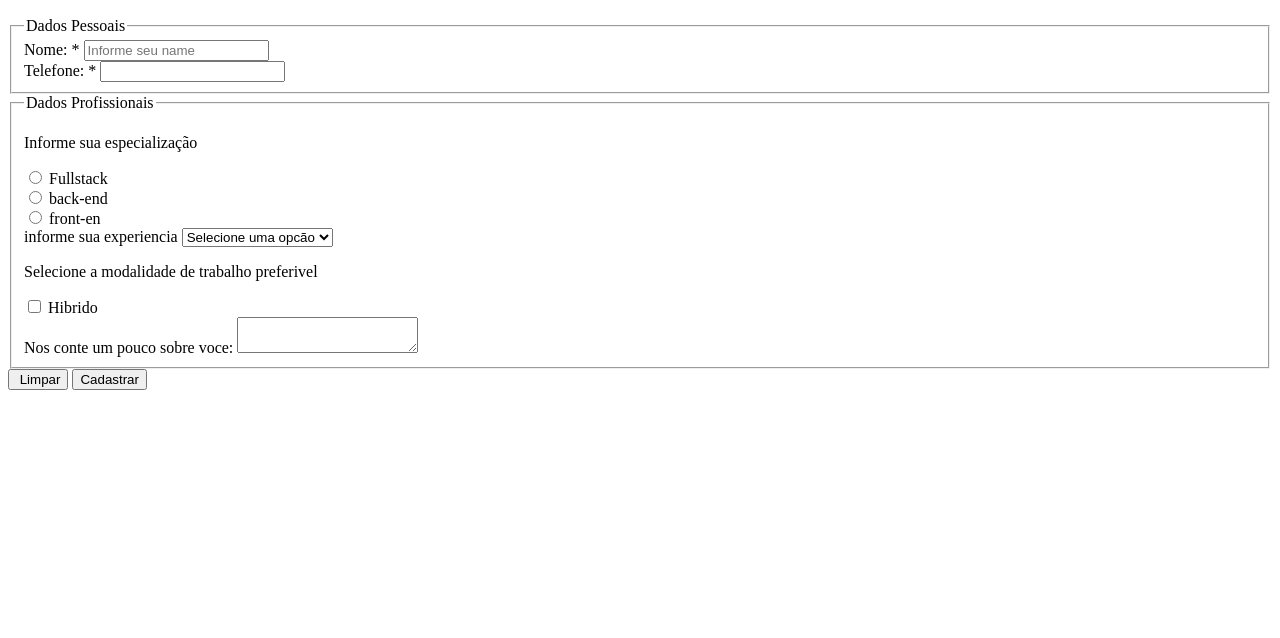
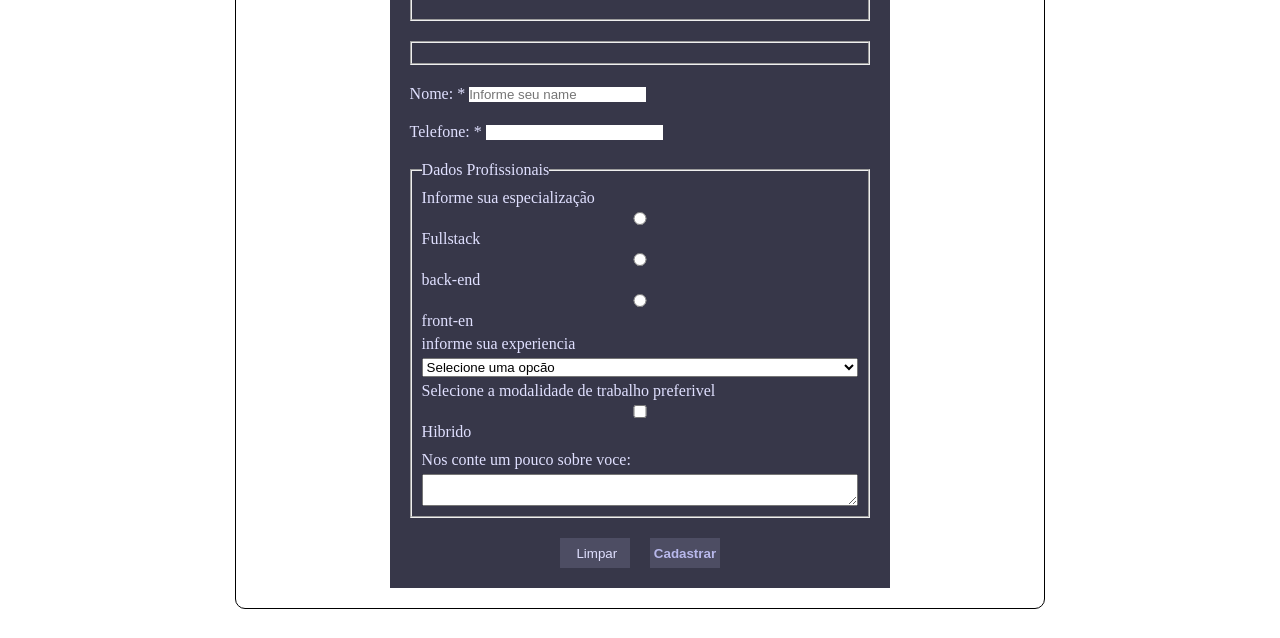
Before and after one commit to Nickszord/html.Nickx, a plain HTML site: page index.html in a window 1280 px wide. Shown: the part 162-800 px from the top of the page. Drawn offline with Linux system fonts and the light colour scheme.

Commit message:
nickx.cadastro.css

```diff
--- a/index.html
+++ b/index.html
@@ -5,6 +5,7 @@
     <meta charset="UTF-8">
     <meta http-equiv="X-UA-Compatible" content="IE=edge">
     <meta name="viewport" content="width=device-width, initial-scale=1.0">
+    ,<link rel="stylesheet" href="style.css">
     <title>Portal Dev</title>
 </head>
 
@@ -31,8 +32,11 @@
         <h2>Cadastro de Dev</h2>
 
         <form action="" method="post">
-            <fieldset>
-                <legend>Dados Pessoais</legend>
+            <fieldset class = "Dados Pessoais">
+            </fieldset>
+
+            <fieldset class = "dados-profissionais">
+            </fieldset>
 
                 <div>
                     <label for="">Nome: *</label>
@@ -51,6 +55,8 @@
 
                 <div>
                     <p>Informe sua especialização</p>
+
+                    <div>
                     <div>
                         <input type="radio" name="especializacao" id="fullstack" value="fullstack">
                         <label for="fullstack"> Fullstack</label>
@@ -64,7 +70,9 @@
                         <label for="front-en"> front-en</label>
                     </div>
 
-                    <div>
+                     </div>
+
+                    <div class="experiencia">
                         <label for="exoeriencia">informe sua experiencia</label>
                         <select name="experiencia" id="experiencia">
                             <option value="selected"> Selecione uma opcão</option>
@@ -92,7 +100,7 @@
                 </div>
             </fieldset>
 
-            <div>
+            <div class="form-botoes">
                 <input type="reset" value=" Limpar"/>
                 <input type="submit" value="Cadastrar"/>
             </div>
--- /dev/null
+++ b/style.css
@@ -0,0 +1,109 @@
+* {
+    margin:0;
+    padding: 0;
+    box-sizing: 0;
+}
+
+section{
+
+    border: 1px solid;
+    border-radius: 10px;
+    padding: 20px;
+
+    display: flex;
+    flex-direction:  column;
+    justify-content: center;
+    align-items: center;
+    width:  60%;
+
+    margin: auto;
+}
+
+form{
+    display: flex;
+    flex-direction: column;
+    gap:  20px;
+    width: 60%;
+    padding: 20px;
+    background-color: rgb(55, 55, 73);
+    color: rgb(224, 224, 255);
+
+}
+
+form fieldset{
+    display:  flex;
+    flex-direction: column;
+    gap:10px;
+
+    padding: 10px;
+}
+
+form fieldset div{
+    display: flex;
+    flex-direction: column;
+    gap: 5px;
+}
+.dados-pessoais
+.dados-profissionais div :only-child{
+    display: flex;
+    flex-direction: column;
+    gap: 5px;
+
+}
+.dados-pessoais div input{
+    border-radius: 5px;
+    color: rgb(55, 55, 73);
+    padding:  5px;
+}
+
+.dados-pessoais div input::placeholder{
+    color: rgb(55, 55, 73);
+}
+input[type= "text"]{
+    border: 1px solid rgb(55, 55, 73);
+}
+
+input[type= "text"]{
+    outline: 3px solid rgb(55, 55, 73);
+    border: none;
+}
+
+.dados-profissionais .mod-trabalho .mensagem .experiencia{
+    display: flex;
+    flex-direction: column;
+    gap: 5px;
+}
+
+.form-botoes{
+    display: flex;
+    gap: 20px;
+    justify-content: center;
+}
+
+.form-botoes input{
+    border: none;
+    width: 70px;
+    height: 30px;
+}
+
+.form-botoes input[type = "reset"]{
+    border: 3px solid rgb(77, 77, 99);
+    background-color: rgb(77, 77, 99);
+    color: rgb(224, 224, 255);
+}
+
+.form-botoes input[type = "submit"]{
+    border: 3px solid rgb(77, 77, 99);
+    background-color: rgb(77, 77, 99);
+    color: rgb(184, 184, 235);
+    font-weight: bold;
+}
+
+.form-botoes input[type = "submit"]:hover {
+    background-color: rgb(234, 0, 255);
+    border-color: rgb(234, 0, 255);
+}
+
+.form-botoes input[type = "reset"]:hover {
+    background-color: rgb(234, 0, 255);
+    border-color: rgb(234, 0, 255);
```
